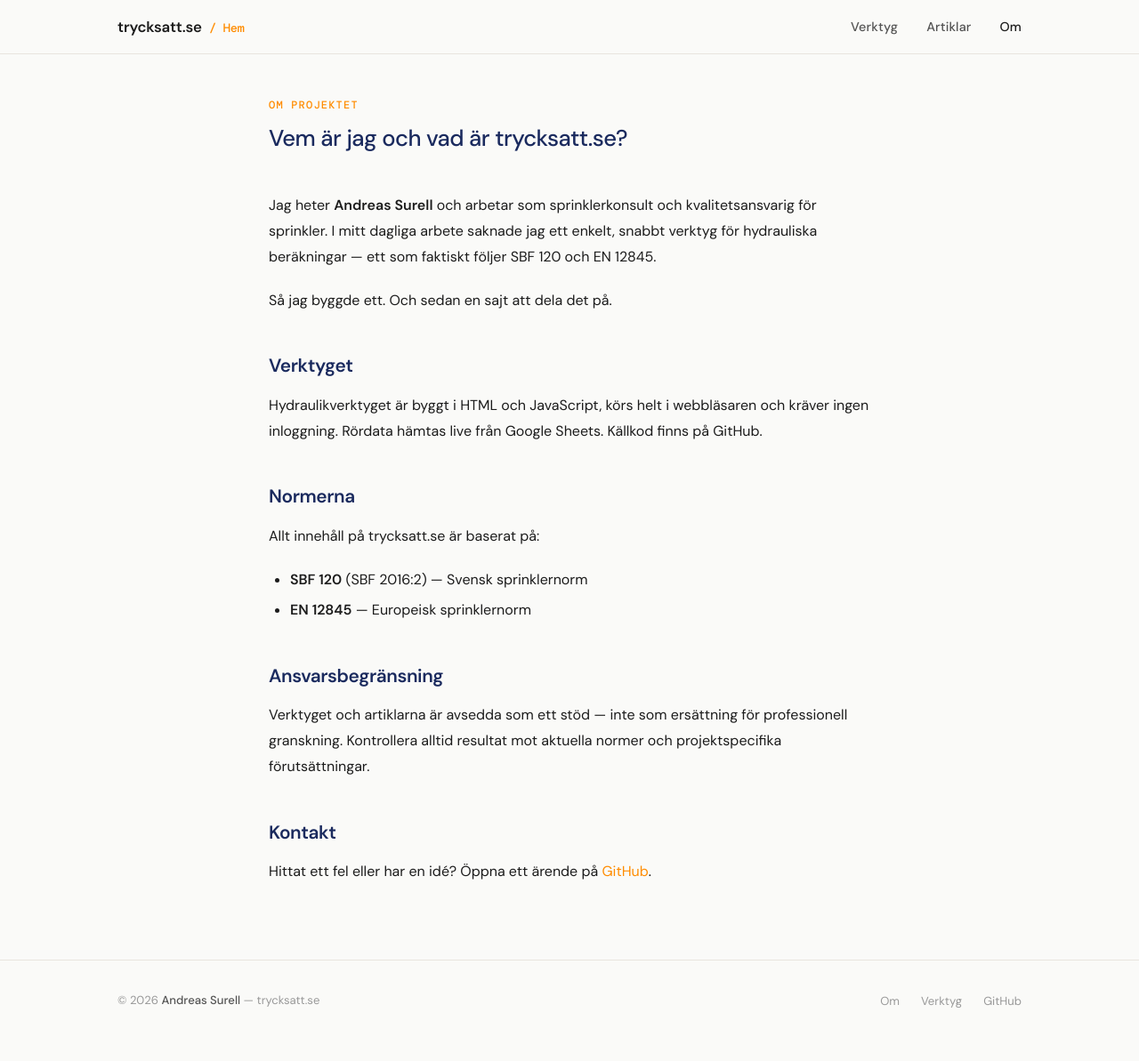
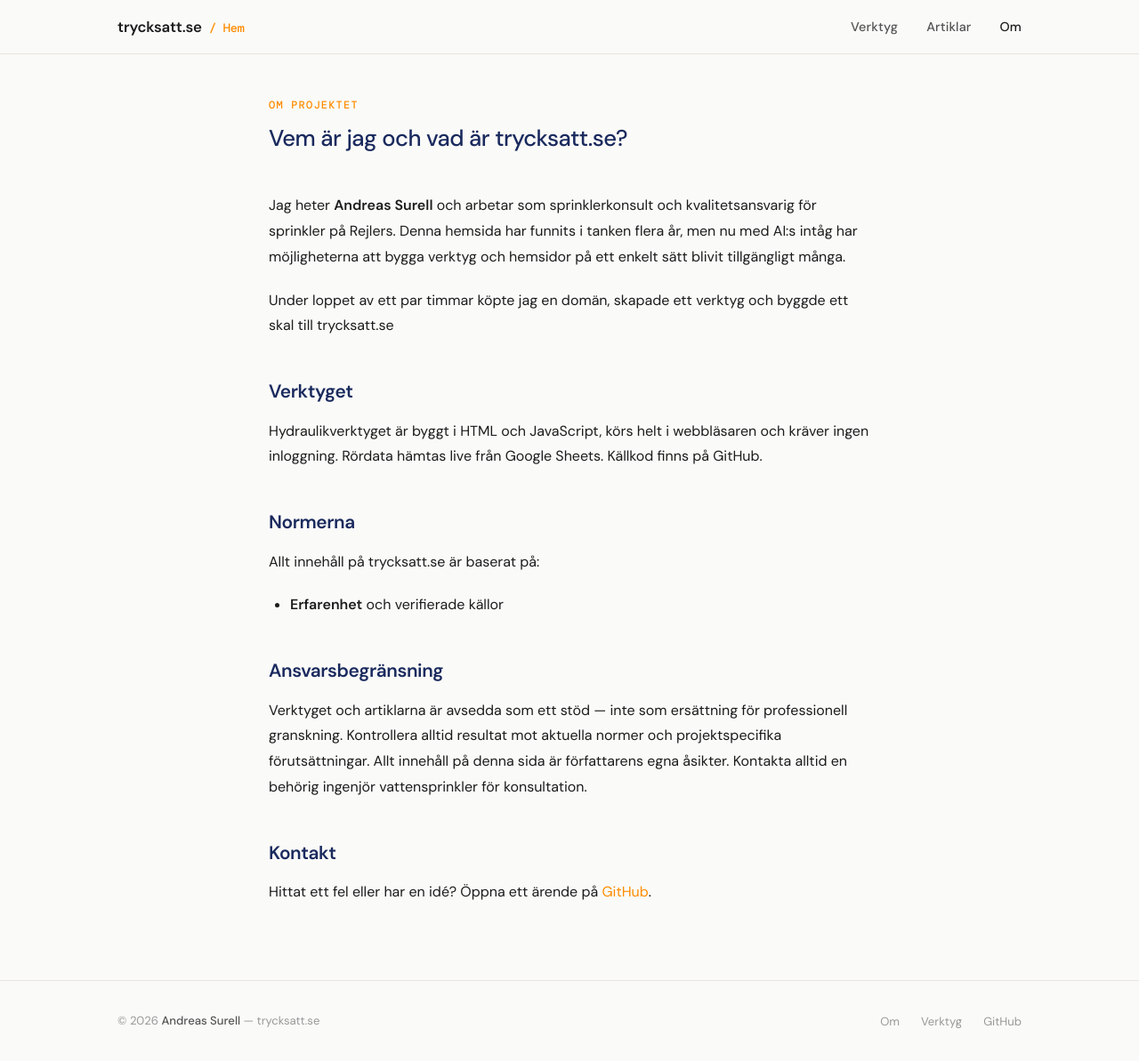
Before and after one commit to SurealSwede/trycksatt.se, a Jekyll site: the page built from om/index.html, in a window 1280 px wide and 1193 px high. Shown: the whole window at 89% size. Built offline with Jekyll 4.4.1, drawn with Linux system fonts in a browser that asks for light colours.

Commit message:
Update index.html

```diff
--- a/om/index.html
+++ b/om/index.html
@@ -11,12 +11,11 @@ description: "Andreas Surell — sprinklerkonsult och skaparen av trycksatt.se."
     </div>
     <div class="post-content">
       <p>
-        Jag heter <strong>Andreas Surell</strong> och arbetar som sprinklerkonsult och kvalitetsansvarig för sprinkler.
-        I mitt dagliga arbete saknade jag ett enkelt, snabbt verktyg för hydrauliska beräkningar —
-        ett som faktiskt följer SBF 120 och EN 12845.
+        Jag heter <strong>Andreas Surell</strong> och arbetar som sprinklerkonsult och kvalitetsansvarig för sprinkler på Rejlers.
+        Denna hemsida har funnits i tanken flera år, men nu med AI:s intåg har möjligheterna att bygga verktyg och hemsidor på ett enkelt sätt blivit tillgängligt många.
       </p>
       <p>
-        Så jag byggde ett. Och sedan en sajt att dela det på.
+        Under loppet av ett par timmar köpte jag en domän, skapade ett verktyg och byggde ett skal till trycksatt.se
       </p>
 
       <h2>Verktyget</h2>
@@ -30,15 +29,15 @@ description: "Andreas Surell — sprinklerkonsult och skaparen av trycksatt.se."
         Allt innehåll på trycksatt.se är baserat på:
       </p>
       <ul>
-        <li><strong>SBF 120</strong> (SBF 2016:2) — Svensk sprinklernorm</li>
-        <li><strong>EN 12845</strong> — Europeisk sprinklernorm</li>
+        <li><strong>Erfarenhet</strong> och verifierade källor</li>
       </ul>
 
       <h2>Ansvarsbegränsning</h2>
       <p>
         Verktyget och artiklarna är avsedda som ett stöd — inte som ersättning för
         professionell granskning. Kontrollera alltid resultat mot aktuella normer och
-        projektspecifika förutsättningar.
+        projektspecifika förutsättningar. Allt innehåll på denna sida är författarens egna åsikter.
+        Kontakta alltid en behörig ingenjör vattensprinkler för konsultation.
       </p>
 
       <h2>Kontakt</h2>
```
